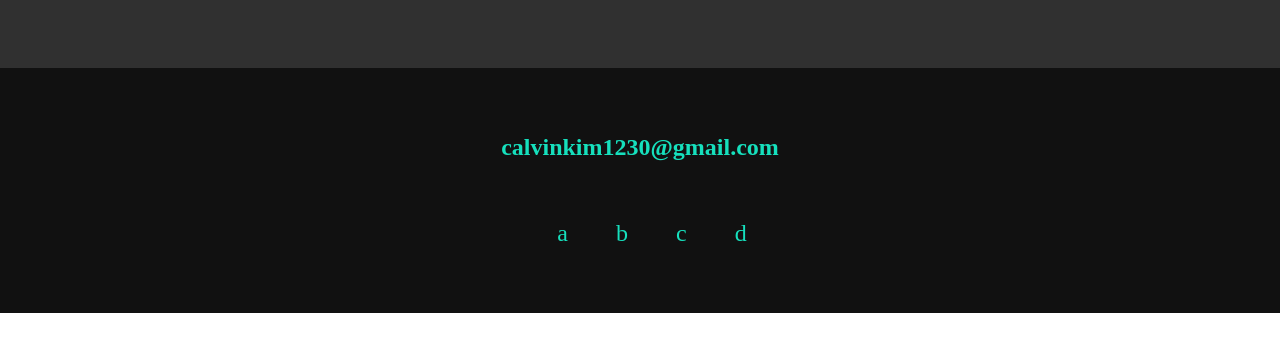
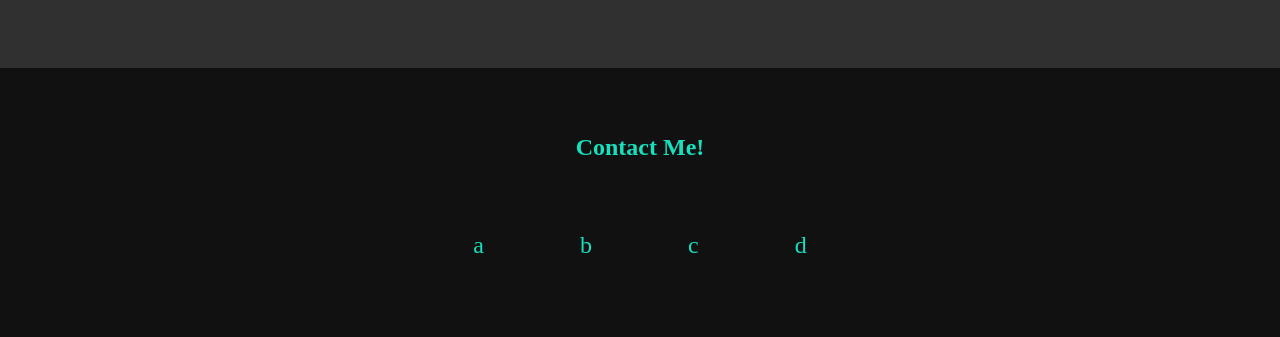
Before and after one commit to calvin-kim13/calvinPortfolio, a plain HTML site: page index.html in a window 1280 px wide. Shown: the part 2439-2776 px from the top of the page. Before the commit the page ends 2752 px from the top, so only its background shows below. Drawn offline with nearby package versions, Linux system fonts and the light colour scheme.

Commit message:
minor changes to html and css

```diff
--- a/assets/css/style.css
+++ b/assets/css/style.css
@@ -430,11 +430,10 @@ footer a {
 
 .footer__link:hover,
 .social-list__link:hover {
-    opacity: .7;
-}
-
-.footer__link:hover {
-    text-decoration: underline;
+    cursor: pointer;
+    transition: transform 150ms;
+    transform: scale(1.5);
+    color: var(--ligt-color);
 }
 
 .social-list {
@@ -445,10 +444,7 @@ footer a {
     padding: 0;
 }
 
-.social-list__item {
-    margin: 0 .5em;
-}
-
 .social-list__link {
+    margin: 0 1.5em;
     padding: .5em;
 }
--- a/index.html
+++ b/index.html
@@ -25,7 +25,7 @@
                 <li class="nav__item"><a href="#services" class="nav__link">My Services</a></li>
                 <li class="nav__item"><a href="#about" class="nav__link">About Me</a></li>
                 <li class="nav__item"><a href="#work" class="nav__link">My Work</a></li>
-                <li class="nav__item"><a href="#" class="nav__link">Contact Me</a></li>
+                <li class="nav__item"><a href="#contact" class="nav__link">Contact Me</a></li>
             </ul>
         </nav>
     </header>
@@ -113,13 +113,13 @@
 
     <!-- FOOTER -->
     <footer>
-        <a href="mailto:calvinkim1230@gmail.com" class="footer__link">calvinkim1230@gmail.com</a>
-        <ul class="social-list">
-            <li class="social-list__item"><a class="social-list__link" href="#"></a>a</li>
-            <li class="social-list__item"><a class="social-list__link" href="#"></a>b</li>
-            <li class="social-list__item"><a class="social-list__link" href="#"></a>c</li>
-            <li class="social-list__item"><a class="social-list__link" href="#"></a>d</li>
-        </ul>
+        <a href="mailto:calvinkim1230@gmail.com" class="footer__link" id="contact">Contact Me!</a>
+        <div class="social-list">
+            <a href="#" class="social-list__link">a</a>
+            <a href="#" class="social-list__link">b</a>
+            <a href="#" class="social-list__link">c</a>
+            <a href="#" class="social-list__link">d</a>
+        </div>
     </footer>
 
     <script src="https://cdn.jsdelivr.net/npm/bootstrap@5.1.3/dist/js/bootstrap.bundle.min.js" integrity="sha384-ka7Sk0Gln4gmtz2MlQnikT1wXgYsOg+OMhuP+IlRH9sENBO0LRn5q+8nbTov4+1p" crossorigin="anonymous"></script>
```
